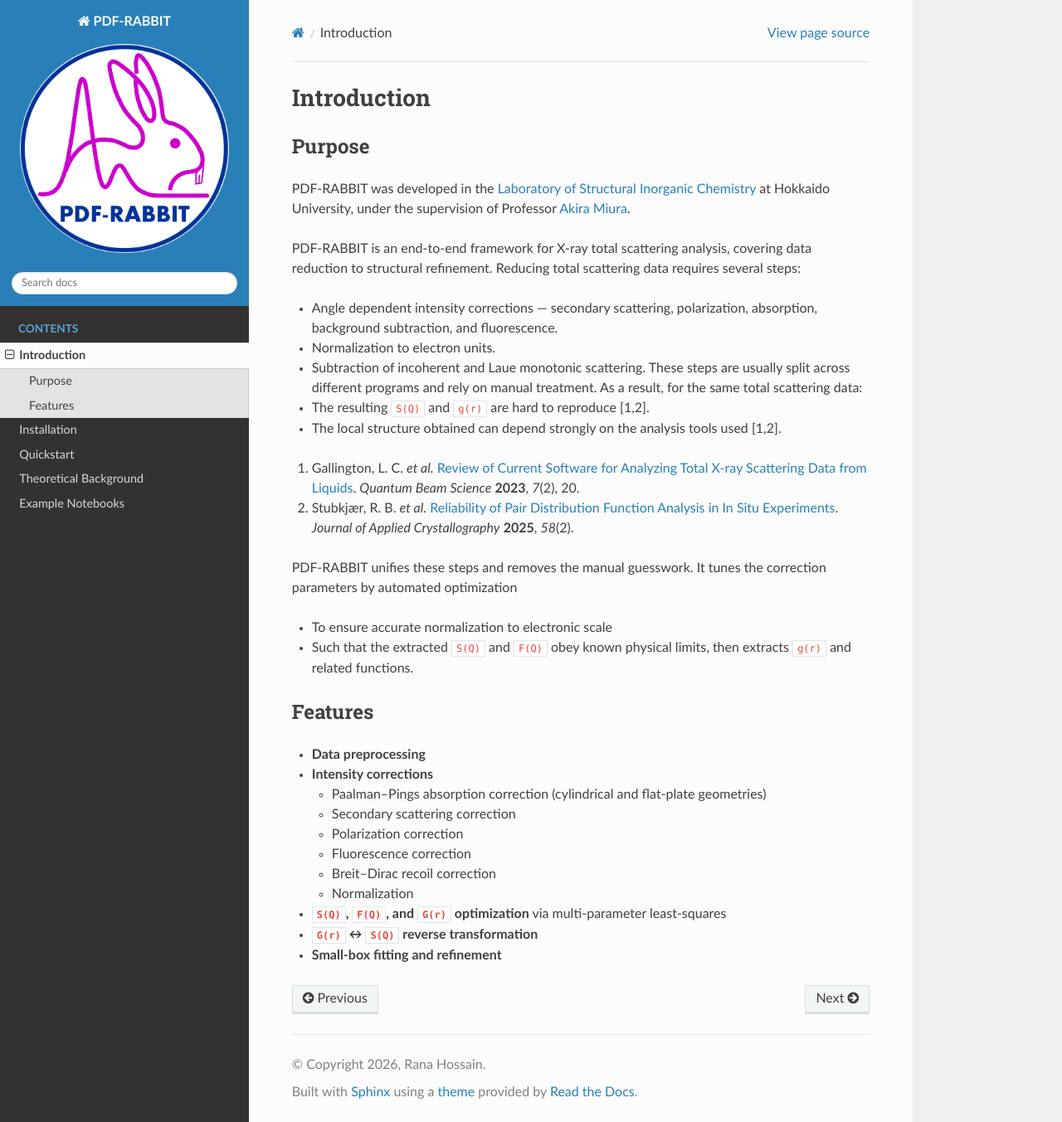
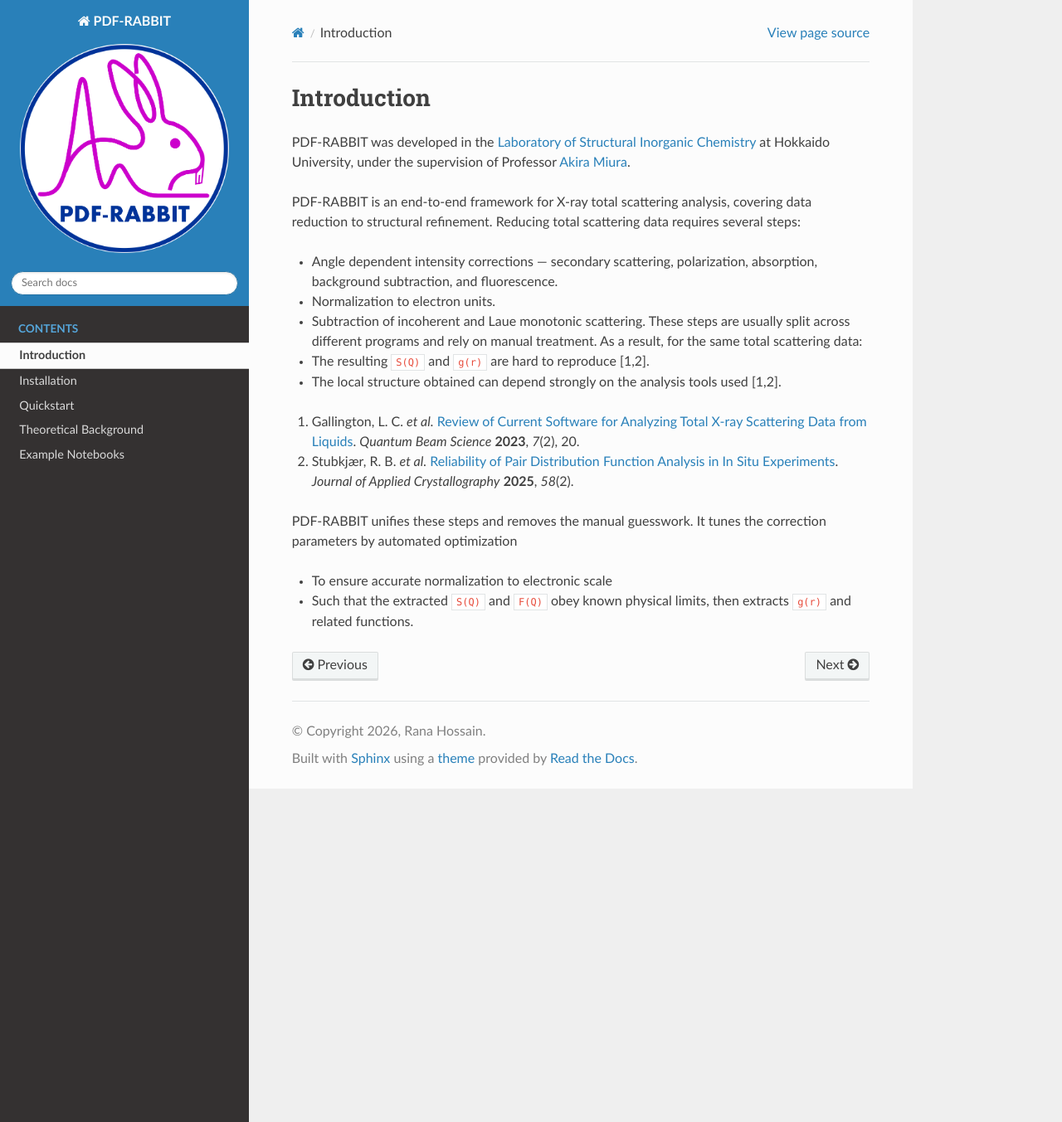
Before and after one commit to Rana-Phy/PDF-RABBIT, a Sphinx documentation site: the page built from docs/introduction.md, in a window 1280 px wide and 1353 px high. Shown: the whole window at 83% size. Built offline with Sphinx 7.4.7 and the Read the Docs theme 3.1.0, drawn with Linux system fonts in a browser that asks for light colours.

Commit message:
Update introduction.md

```diff
--- a/docs/introduction.md
+++ b/docs/introduction.md
@@ -1,6 +1,4 @@
 # Introduction
-
-## Purpose
 
 PDF-RABBIT was developed in the [Laboratory of Structural Inorganic Chemistry](https://strchem.eng.hokudai.ac.jp/) at Hokkaido University, under the supervision of Professor [Akira Miura](https://researchmap.jp/amiura).
 
@@ -20,19 +18,3 @@ PDF-RABBIT unifies these steps and removes the manual guesswork.
 It tunes the correction parameters by automated optimization
 - To ensure accurate normalization to electronic scale
 - Such that the extracted `S(Q)` and `F(Q)` obey known physical limits, then extracts `g(r)` and related functions.
-
-## Features
-
-- **Data preprocessing**
-- **Intensity corrections**
-  - Paalman–Pings absorption correction (cylindrical and flat-plate geometries)
-  - Secondary scattering correction
-  - Polarization correction
-  - Fluorescence correction
-  - Breit–Dirac recoil correction
-  - Normalization
-- **`S(Q)`, `F(Q)`, and `G(r)` optimization** via multi-parameter least-squares
-- **`G(r)` ↔ `S(Q)` reverse transformation**
-- **Small-box fitting and refinement**
-
-<!-- Add more detail here: motivation, what problem it solves, who it's for. -->
```
